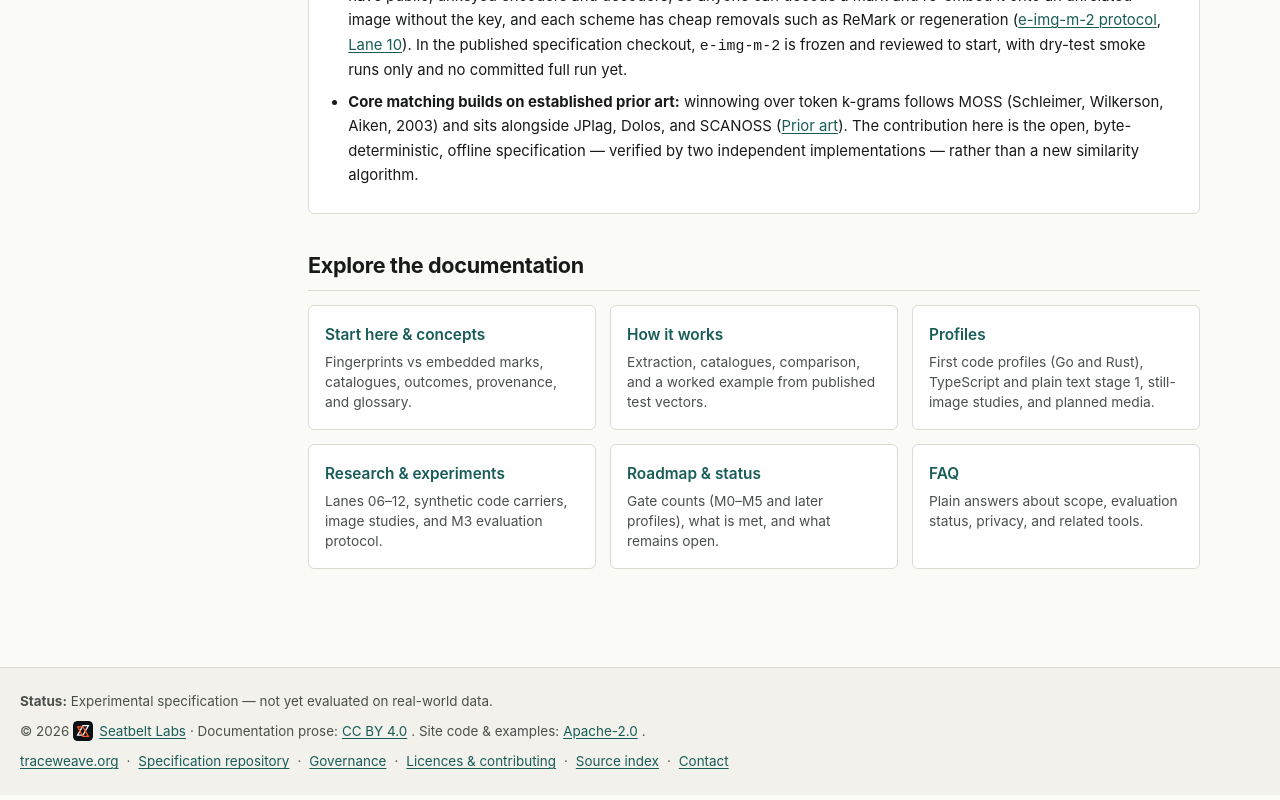
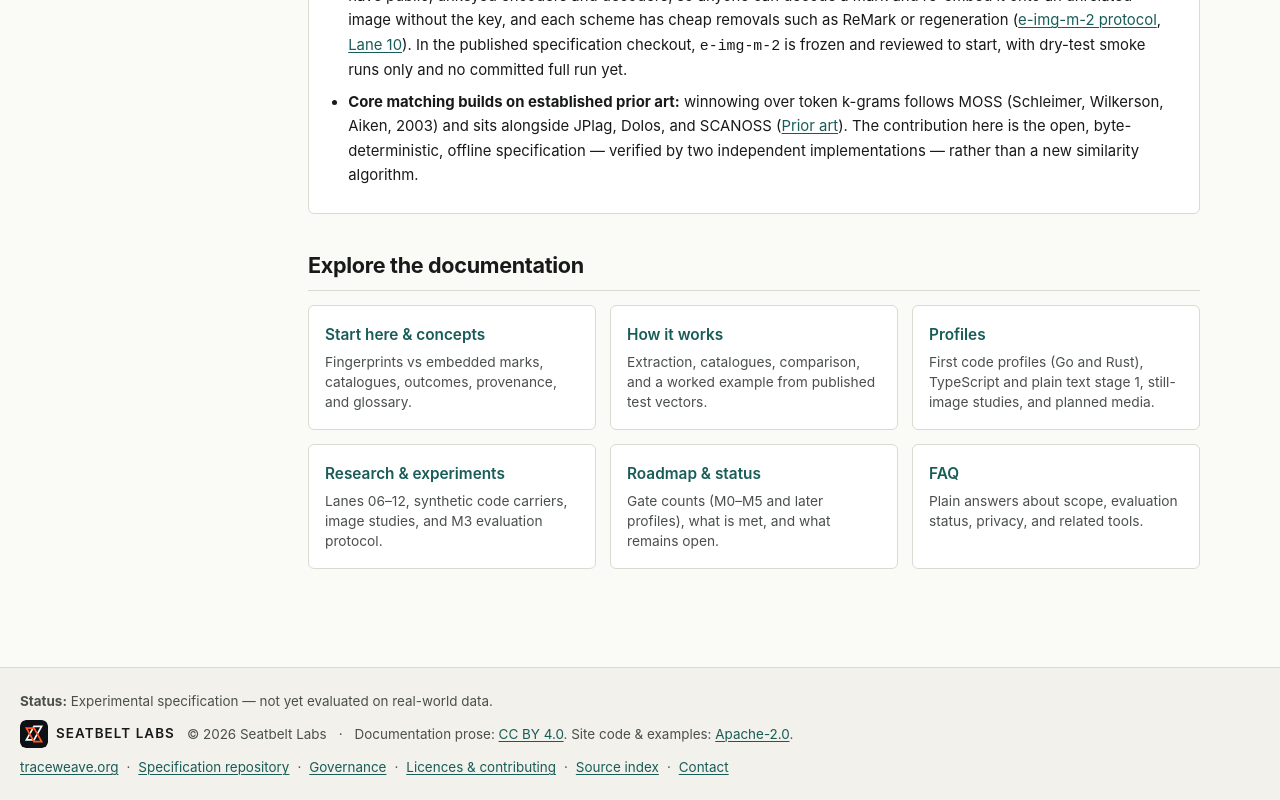
Before and after one commit to connorburgess/traceweave-docs, a Next.js app: page / in a window 1280 px wide. Shown: the part 2011-2811 px from the top of the page. Built offline with nearby package versions, Linux system fonts and the light colour scheme.

Commit message:
Render Seatbelt Labs 28px mark with dark-theme plate and uppercase wordmark

```diff
--- a/src/app/globals.css
+++ b/src/app/globals.css
@@ -1090,26 +1090,64 @@ input:focus-visible,
 }
 
 .footer-legal {
-  display: inline-flex;
+  display: flex;
   flex-wrap: wrap;
   align-items: center;
-  gap: 4px;
+  gap: 8px 12px;
+}
+
+.footer-copyright {
+  color: var(--ink-muted);
 }
 
 .brand-link {
   display: inline-flex;
   align-items: center;
-  gap: 6px;
+  gap: 8px;
   vertical-align: middle;
+  text-decoration: none;
+  color: var(--ink);
 }
 
-.brand-mark {
-  display: inline-block;
-  width: 20px;
-  height: 20px;
+.brand-link:hover .brand-wordmark {
+  color: var(--accent);
+  text-decoration: underline;
+  text-underline-offset: 3px;
+}
+
+.brand-mark-frame {
+  display: inline-flex;
+  align-items: center;
+  justify-content: center;
+  width: 28px;
+  height: 28px;
   flex-shrink: 0;
-  border-radius: 4px;
-  box-shadow: 0 0 0 1px rgba(255, 255, 255, 0.14);
+  border-radius: 6px;
+}
+
+.brand-mark-svg {
+  display: block;
+  width: 28px;
+  height: 28px;
+  border-radius: 6px;
+}
+
+:root[data-theme="dark"] .brand-mark-frame {
+  width: 32px;
+  height: 32px;
+  padding: 2px;
+  background: #e8ecea;
+  border-radius: 8px;
+  box-shadow: 0 0 0 1px rgba(255, 255, 255, 0.25);
+}
+
+.brand-wordmark {
+  font-weight: 600;
+  letter-spacing: 0.08em;
+  font-size: 0.84rem;
+  line-height: 1;
+  color: var(--ink);
+  text-transform: uppercase;
 }
 
 .maintainer-line {
@@ -1121,7 +1159,7 @@ input:focus-visible,
   display: flex;
   flex-wrap: wrap;
   align-items: center;
-  gap: 6px;
+  gap: 10px;
 }
 
 /* Search Modal */
--- a/src/components/DocsShell.tsx
+++ b/src/components/DocsShell.tsx
@@ -1,7 +1,6 @@
 "use client";
 
 import { useEffect, useState } from "react";
-import Image from "next/image";
 import Link from "next/link";
 import { usePathname } from "next/navigation";
 import {
@@ -12,6 +11,7 @@ import {
 import type { SearchEntry, TocHeading } from "@/lib/docs";
 import { ThemeToggle } from "./ThemeToggle";
 import { SearchModal } from "./SearchModal";
+import { SeatbeltLabsLink } from "./SeatbeltLabsLink";
 
 const SPEC_REPO_URL = "https://github.com/connorburgess/traceweave-spec";
 const PROJECT_HOME_URL = "https://traceweave.org";
@@ -237,23 +237,14 @@ export function DocsShell({
             evaluated on real-world data.
           </div>
           <div className="footer-meta">
-            <span className="footer-legal">
-              © 2026{" "}
-              <a
-                href="https://seatbeltlabs.com"
-                rel="noopener noreferrer"
-                className="brand-link"
-              >
-                <Image
-                  src="/brand/seatbelt-labs-mark.svg"
-                  alt=""
-                  width={20}
-                  height={20}
-                  className="brand-mark"
-                />
-                <span>Seatbelt Labs</span>
-              </a>{" "}
-              · Documentation prose:{" "}
+            <div className="footer-legal">
+              <SeatbeltLabsLink />
+              <span className="footer-copyright">© 2026 Seatbelt Labs</span>
+              <span className="footer-sep" aria-hidden="true">
+                ·
+              </span>
+              <span className="footer-licences">
+                Documentation prose:{" "}
                 <a
                   href="https://creativecommons.org/licenses/by/4.0/"
                   target="_blank"
@@ -271,6 +262,7 @@ export function DocsShell({
                 </a>
                 .
               </span>
+            </div>
             <span className="footer-links">
               <a
                 href={PROJECT_HOME_URL}
--- /dev/null
+++ b/src/components/SeatbeltLabsLink.tsx
@@ -0,0 +1,27 @@
+export function SeatbeltLabsLink() {
+  return (
+    <a
+      href="https://seatbeltlabs.com"
+      rel="noopener noreferrer"
+      className="brand-link"
+    >
+      <span className="brand-mark-frame" aria-hidden="true">
+        <svg
+          xmlns="http://www.w3.org/2000/svg"
+          viewBox="0 0 48 48"
+          width={28}
+          height={28}
+          focusable="false"
+          className="brand-mark-svg"
+        >
+          <rect width="48" height="48" rx="10" fill="#0d1014" />
+          <g fill="none" stroke="#f5f7fa" strokeWidth="3">
+            <path d="M11 34 24 11h13L24 34H11Z" />
+            <path d="m11 14 13 23h13L24 14H11Z" stroke="#ff5a26" />
+          </g>
+        </svg>
+      </span>
+      <span className="brand-wordmark">SEATBELT LABS</span>
+    </a>
+  );
+}
```
Also changed, not shown: scripts/check-content.mjs (+24 -0 lines), src/app/docs/[[...slug]]/page.tsx (+3 -17 lines). Lines whose indentation alone changed are shown as unchanged.
